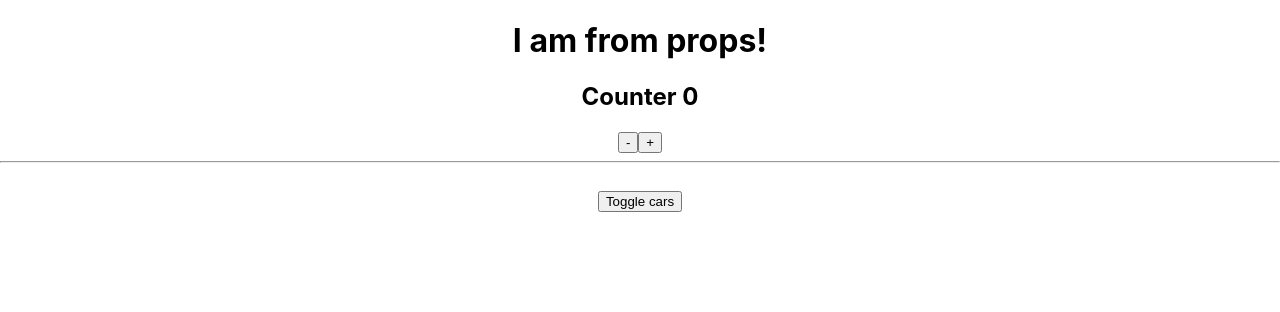
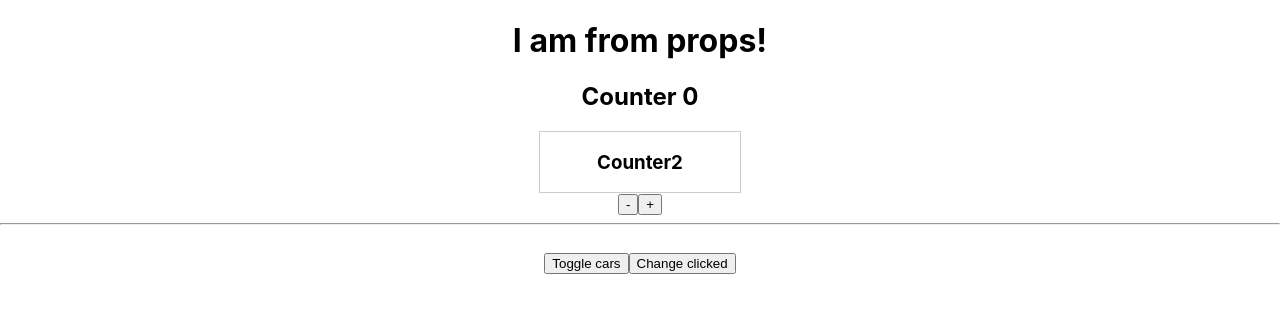
Before and after one commit to geliadonchak/SummerPractice, a React app in the folder react-theory/: page / in a window 1280 px wide. Shown: the top 312 px of the page. Built offline with nearby package versions, Linux system fonts and the light colour scheme.

Commit message:
learn context

```diff
--- a/react-theory/src/App.js
+++ b/react-theory/src/App.js
@@ -4,11 +4,14 @@
 import ErrorBoundary from './components/errorBoundary/ErrorBoundary';
 import Counter from './components/counter/Counter';
 
+export const ClickedContext = React.createContext(false);
+
 class App extends Component {
     constructor(props) {
         super(props);
 
         this.state = {
+            clicked: false,
             cars: [
                 {name: 'Ford', year: 2018},
                 {name: 'Audi', year: 2017},
@@ -76,10 +79,12 @@
         return (
             <div style={divStyle}>
                 <h1>{this.props.title}</h1>
-                <Counter />
+                <ClickedContext.Provider value={this.state.clicked}>
+                    <Counter />
+                </ClickedContext.Provider>
                 <hr />
                 <button style={{marginTop: '20px'}} onClick={this.handleToggleCars}>Toggle cars</button>
-
+                <button onClick={() => this.setState({clicked: true})}>Change clicked</button>
                 <div style={{
                     width: '400px',
                     margin: 'auto',
--- a/react-theory/src/components/counter/Counter.js
+++ b/react-theory/src/components/counter/Counter.js
@@ -1,5 +1,6 @@
-import React from "react";
-import Auxiliary from "../../hoc/Auxiliary";
+import React from 'react';
+// import Auxiliary from '../../hoc/Auxiliary';
+import Counter2 from '../counter2/Counter2';
 
 class Counter extends React.Component {
     state = {counter: 0}
@@ -14,6 +15,7 @@
         return (
             <>
                 <h2>Counter {this.state.counter}</h2>
+                <Counter2 />
                 <button onClick={() => this.setState({counter: this.state.counter - 1})}>-</button>
                 <button onClick={this.addCounter}>+</button>
             </>
--- /dev/null
+++ b/react-theory/src/components/counter2/Counter2.js
@@ -0,0 +1,17 @@
+import React from 'react';
+import {ClickedContext} from '../../App';
+
+export default props => {
+    return (
+        <div style={{
+            border: '1px solid #ccc',
+            width: 200,
+            margin: '0 auto'
+        }}>
+            <h3>Counter2</h3>
+            <ClickedContext.Consumer>
+                {clicked => clicked ? <p>Clicked</p> : null}
+            </ClickedContext.Consumer>
+        </div>
+    );
+}
```
